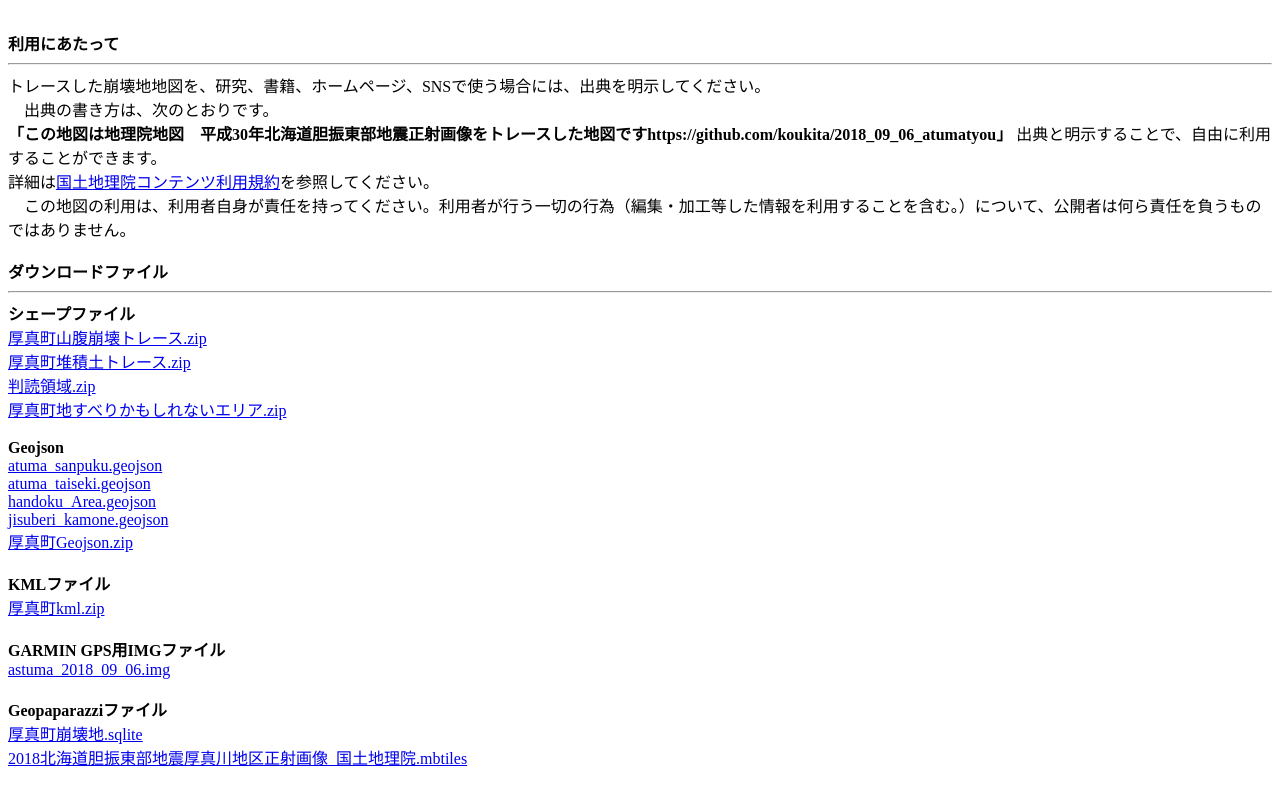
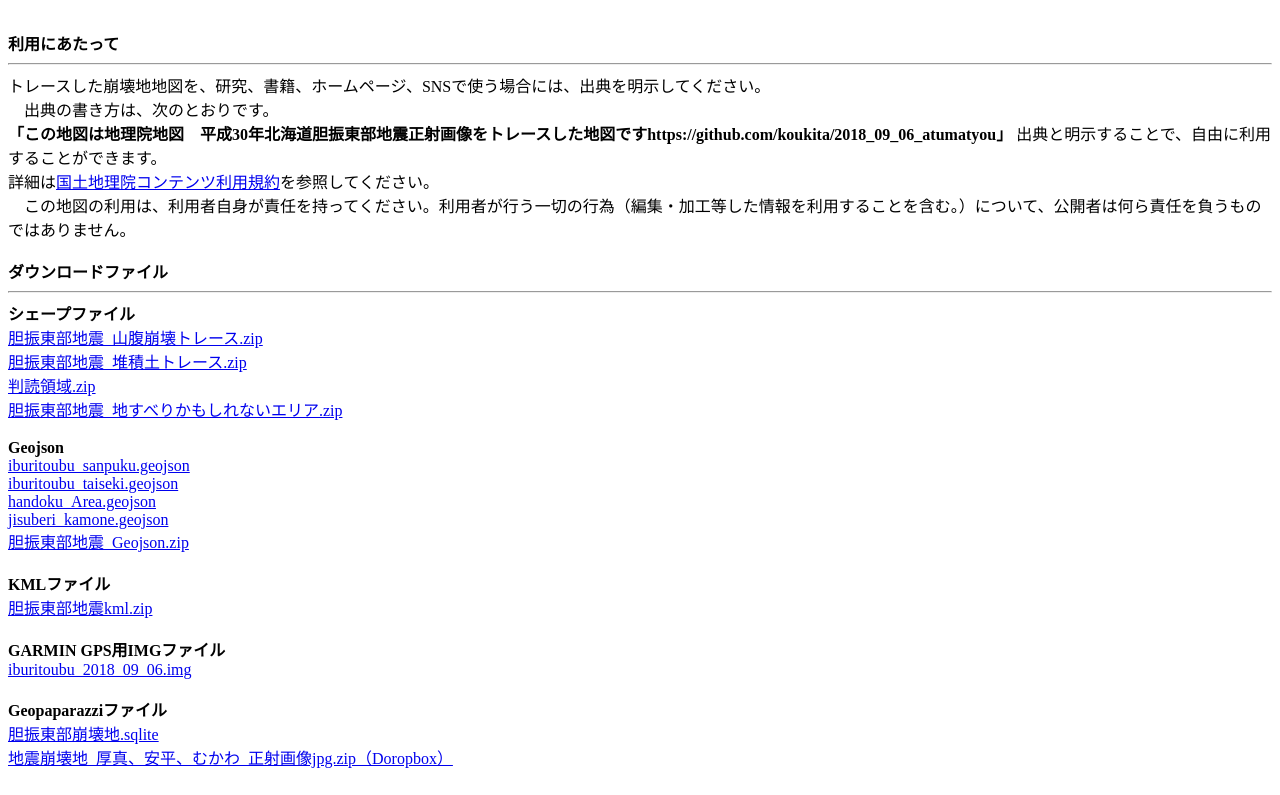
Before and after one commit to koukita/2018_09_06_atumatyou, a plain HTML site: page docs/index.html in a window 1280 px wide. Shown: the part 769-1564 px from the top of the page. Drawn offline with Linux system fonts and the light colour scheme.

Commit message:
Readme更新

```diff
--- a/docs/index.html
+++ b/docs/index.html
@@ -7,13 +7,13 @@
 
 <body>
 
-<b>2018北海道胆振東部地震による崩壊地データ</b><hr><br>
+<b>2018北海道胆振東部地震による斜面崩壊データ</b><hr><br>
 
 <img src="image01.png" alt="画像" width="600"><br><br>
 
 <b>トレースした地図について</b><br><hr>
 
-ここで公開している地図データは、平成30年（2018）北海道胆振東部地震で発生した厚真町での山腹崩壊を、地理院地図の航空写真からQGISでトレースしたものです。<br>
+ここで公開している地図データは、平成30年（2018）北海道胆振東部地震で発生した斜面崩壊を、地理院地図の航空写真からQGISでトレースしたものです。<br>
 次の点に注意してください。<br>
     <ul>
         <li>すべての崩壊地についてトレースされているとは限りません。樹木に隠れているものや、雲に隠れているもの、地理院地図の範囲外のものはトレースされていません。また、見逃しているものもあるかもしれません。</li>
@@ -33,27 +33,27 @@
 
 <b>ダウンロードファイル</b><br><hr>
 <b>シェープファイル</b><br>
-    <a href="https://koukita.github.io/2018_09_06_atumatyou/shp/厚真町山腹崩壊トレース.zip">厚真町山腹崩壊トレース.zip</a><br>
-    <a href="https://koukita.github.io/2018_09_06_atumatyou/shp/厚真町堆積土トレース.zip">厚真町堆積土トレース.zip</a><br>
+    <a href="https://koukita.github.io/2018_09_06_atumatyou/shp/胆振東部地震_山腹崩壊トレース.zip">胆振東部地震_山腹崩壊トレース.zip</a><br>
+    <a href="https://koukita.github.io/2018_09_06_atumatyou/shp/胆振東部地震_堆積土トレース.zip">胆振東部地震_堆積土トレース.zip</a><br>
     <a href="https://koukita.github.io/2018_09_06_atumatyou/shp/判読領域.zip">判読領域.zip</a><br>
-    <a href="https://koukita.github.io/2018_09_06_atumatyou/shp/厚真町地すべりかもしれないエリア.zip">厚真町地すべりかもしれないエリア.zip</a><br>
+    <a href="https://koukita.github.io/2018_09_06_atumatyou/shp/胆振東部地震_地すべりかもしれないエリア.zip">胆振東部地震_地すべりかもしれないエリア.zip</a><br>
 <br>
 <b>Geojson</b><br>
-    <a href="https://koukita.github.io/2018_09_06_atumatyou/Geojson/atuma_sanpuku.geojson">atuma_sanpuku.geojson</a><br>
-    <a href="https://koukita.github.io/2018_09_06_atumatyou/Geojson/atuma_taiseki.geojson">atuma_taiseki.geojson</a><br>
+    <a href="https://koukita.github.io/2018_09_06_atumatyou/Geojson/iburitoubu_sanpuku.geojson">iburitoubu_sanpuku.geojson</a><br>
+    <a href="https://koukita.github.io/2018_09_06_atumatyou/Geojson/iburitoubu_taiseki.geojson">iburitoubu_taiseki.geojson</a><br>
     <a href="https://koukita.github.io/2018_09_06_atumatyou/Geojson/handoku_Area.geojson">handoku_Area.geojson</a><br>
     <a href="https://koukita.github.io/2018_09_06_atumatyou/Geojson/jisuberi_kamone.geojson">jisuberi_kamone.geojson</a><br>
-    <a href="https://koukita.github.io/2018_09_06_atumatyou/Geojson/厚真町Geojson.zip">厚真町Geojson.zip</a><br>
+    <a href="https://koukita.github.io/2018_09_06_atumatyou/Geojson/胆振東部地震_Geojson.zip">胆振東部地震_Geojson.zip</a><br>
     <br>
 <b>KMLファイル</b><br>
-    <a href="https://koukita.github.io/2018_09_06_atumatyou/kml/厚真町kml.zip">厚真町kml.zip</a><br>
+    <a href="https://koukita.github.io/2018_09_06_atumatyou/kml/胆振東部地震kml.zip">胆振東部地震kml.zip</a><br>
 <br>
 <b>GARMIN GPS用IMGファイル</b><br>
-    <a href="https://koukita.github.io/2018_09_06_atumatyou/GARMIN/astuma_2018_09_06.img">astuma_2018_09_06.img</a><br>
+    <a href="https://koukita.github.io/2018_09_06_atumatyou/GARMIN/iburitoubu_2018_09_06.img">iburitoubu_2018_09_06.img</a><br>
     <br>
 <b>Geopaparazziファイル</b><br>
-    <a href="https://koukita.github.io/2018_09_06_atumatyou/Geopaparazzi/厚真町崩壊地.sqlite">厚真町崩壊地.sqlite</a><br>
-    <a href="https://koukita.github.io/2018_09_06_atumatyou/Geopaparazzi/2018北海道胆振東部地震厚真川地区正射画像_国土地理院.mbtiles">2018北海道胆振東部地震厚真川地区正射画像_国土地理院.mbtiles</a><br>
+    <a href="https://koukita.github.io/2018_09_06_atumatyou/Geopaparazzi/胆振東部崩壊地.sqlite">胆振東部崩壊地.sqlite</a><br>
+    <a href="https://www.dropbox.com/s/tqbpwy0uwlrupfu/%E5%9C%B0%E9%9C%87%E5%B4%A9%E5%A3%8A%E5%9C%B0_%E5%8E%9A%E7%9C%9F%E3%80%81%E5%AE%89%E5%B9%B3%E3%80%81%E3%82%80%E3%81%8B%E3%82%8F_%E6%AD%A3%E5%B0%84%E7%94%BB%E5%83%8Fjpg.zip?dl=0">地震崩壊地_厚真、安平、むかわ_正射画像jpg.zip（Doropbox）</a><br>
     <br>
 </body>
 
```
Also changed, not shown: 3 other files.
